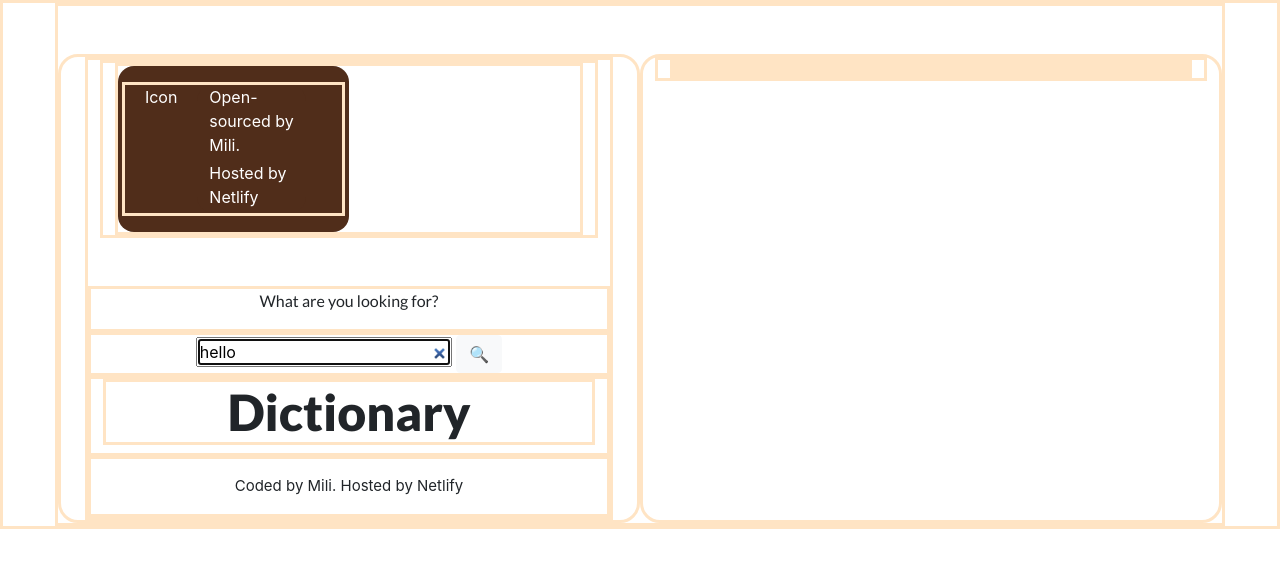
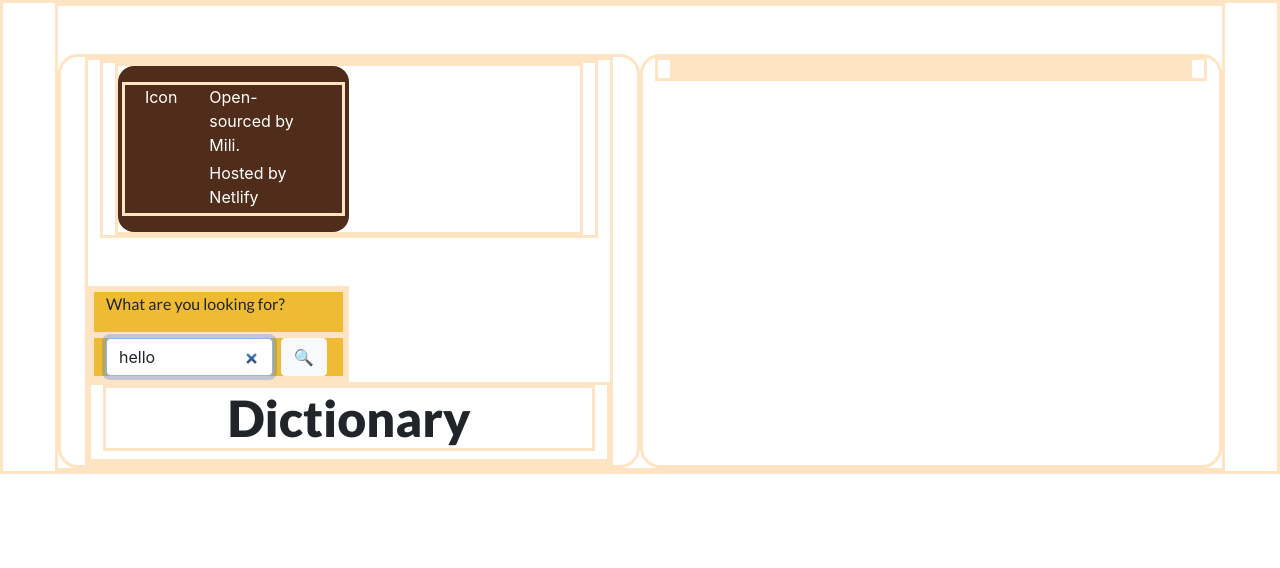
Before and after one commit to milicodes/dictionary-react-app, a React (Create React App) app: page / in a window 1280 px wide. Shown: the top 568 px of the page. Built offline with nearby package versions, Linux system fonts and the light colour scheme; no server answers.

Commit message:
Customized search bar for desktop

```diff
--- a/src/Search.css
+++ b/src/Search.css
@@ -3,10 +3,10 @@
     --padding-sections: 1rem;
     --background-brown: #502D1A;
     --font-color-white: #FFFFFF;
+    --yellow: #EEBB33;
 }
 
 p.description {
-  text-align: center;
   font-family: "Lato", sans-serif;
   font-weight: 500;
 }
@@ -31,6 +31,10 @@ div.margin-main-container {
 
 .white-color {
 color: var(--font-color-white);
+}
+
+.background-yellow {
+  background-color: var(--yellow);
 }
 
 .background-header {
--- a/src/Search.js
+++ b/src/Search.js
@@ -82,33 +82,36 @@ export default function Search(props) {
                     <h1 className="title bor">Dictionary</h1>
                   </div>
                   {/* What are you looking for?*/}
+                  <div className="col-6 background-yellow bor" align="left">
+                    <div className="row">
                       <div className="col-12 bor">
                         <p className="description">What are you looking for?</p>
                       </div>
                       {/* Search bar + button*/}
-                  <div className="col-12 bor" align="center">
-                    <form onSubmit={handleSubmit}>
+                      <div className="col-12 bor">
+                        <form onSubmit={handleSubmit} class="row g-2">
+                          <div className="col-9">
                             <input
                               type="search"
+                              class="form-control"
                               onChange={handleKeyword}
                               defaultValue={props.defaultKeyword}
                               autoFocus={true}
                             />{" "}
+                          </div>
                           {""}
+                          <div className="col-auto">
                             <button type="button" className="btn btn-light">
                               🔍
                             </button>
+                          </div>
                         </form>
+                      </div>
+                    </div>
                   </div>
                   {/* Title Desktop*/}
                   <div className="col-12 bor d-none d-md-block">
                     <h1 className="title bor">Dictionary</h1>
-                  </div>
-                  {/* Credits*/}
-                  <div className="col-12 bor">
-                    <footer className="footer">
-                      <p>Coded by Mili. Hosted by Netlify</p>
-                    </footer>
                   </div>
                 </div>
               </div>
@@ -159,12 +162,6 @@ export default function Search(props) {
                   <div className="col-12 bor d-none d-md-block">
                     <h1 className="title bor">Dictionary</h1>
                   </div>
-                  {/* Credits*/}
-                  <div className="col-12 bor">
-                    <footer className="footer">
-                      <p>Coded by Mili. Hosted by Netlify</p>
-                    </footer>
-                  </div>
                 </div>
               </div>
             </div>
```
Lines whose indentation alone changed are shown as unchanged.
